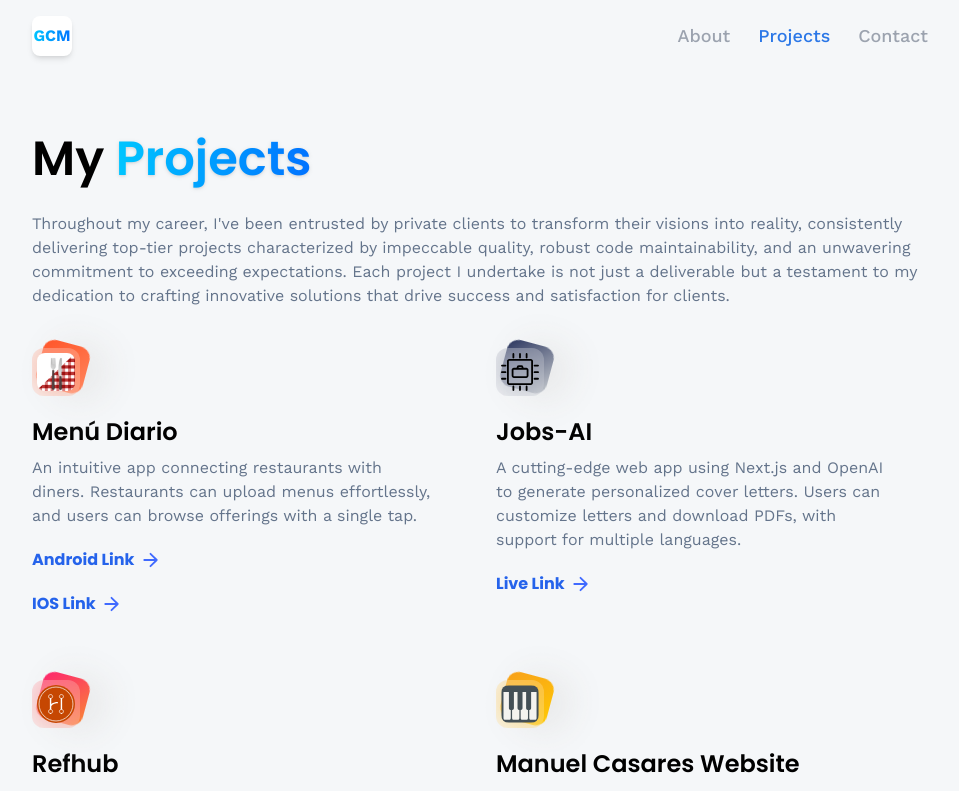
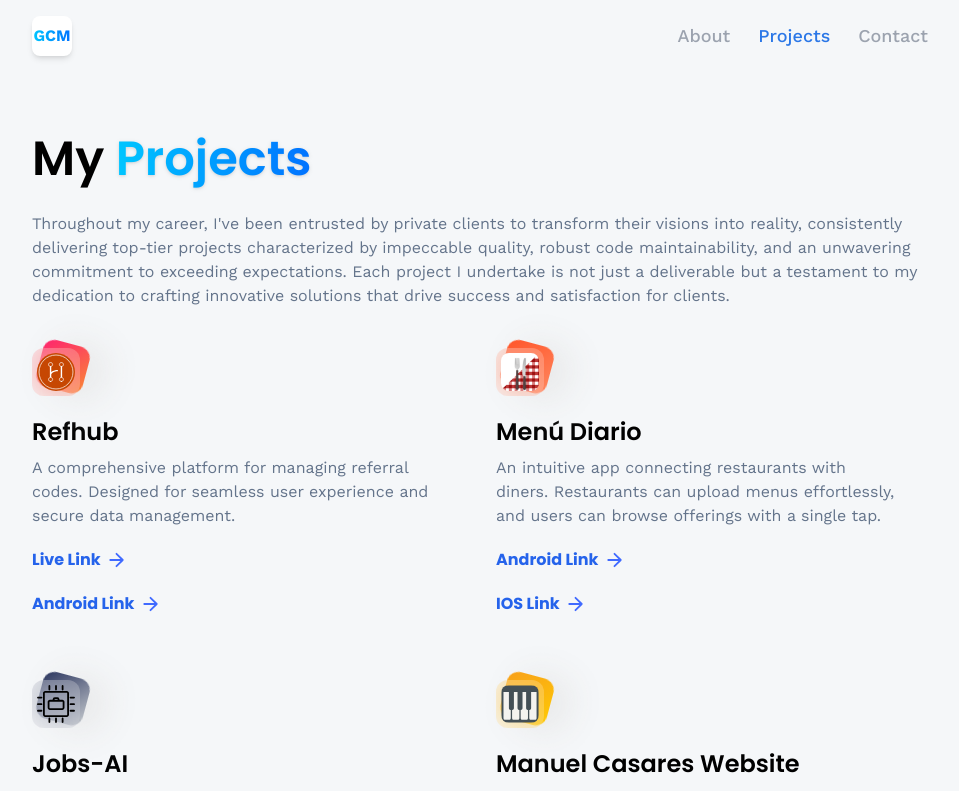
Before and after one commit to gabrielmoris/3d-react, a React (Vite) app: page /projects in a window 1280 px wide. Shown: the top 791 px of the page, without its empty margins (160-1119 px from the left). Built offline with nearby package versions, Linux system fonts and the light colour scheme.

Commit message:
add android app

```diff
--- a/src/constants/index.js
+++ b/src/constants/index.js
@@ -221,6 +221,14 @@ export const socialLinks = [
 
 export const projects = [
   {
+    iconUrl: refhub,
+    theme: "btn-back-orange",
+    name: "Refhub",
+    description: "A comprehensive platform for managing referral codes. Designed for seamless user experience and secure data management.",
+    link: "https://refhub.gabrielcmoris.com/",
+    linkAndroid: "https://play.google.com/store/apps/details?id=com.gcm.refhub",
+  },
+  {
     iconUrl: menudiario,
     theme: "btn-back-red",
     name: "Menú Diario",
@@ -236,13 +244,6 @@ export const projects = [
     description:
       "A cutting-edge web app using Next.js and OpenAI to generate personalized cover letters. Users can customize letters and download PDFs, with support for multiple languages.",
     link: "https://jobs-ai.gabrielcmoris.com/",
-  },
-  {
-    iconUrl: refhub,
-    theme: "btn-back-orange",
-    name: "Refhub",
-    description: "A comprehensive platform for managing referral codes. Designed for seamless user experience and secure data management.",
-    link: "https://refhub.gabrielcmoris.com/",
   },
   {
     iconUrl: keyboard,
```
